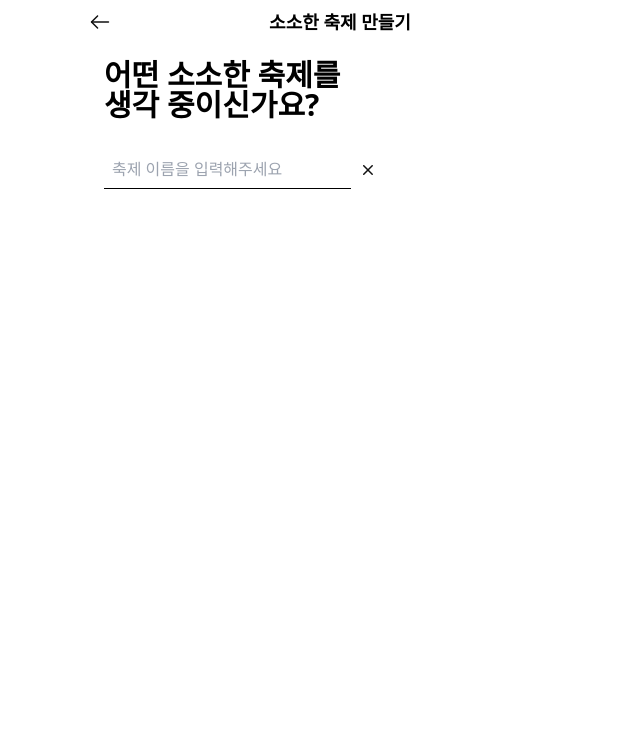
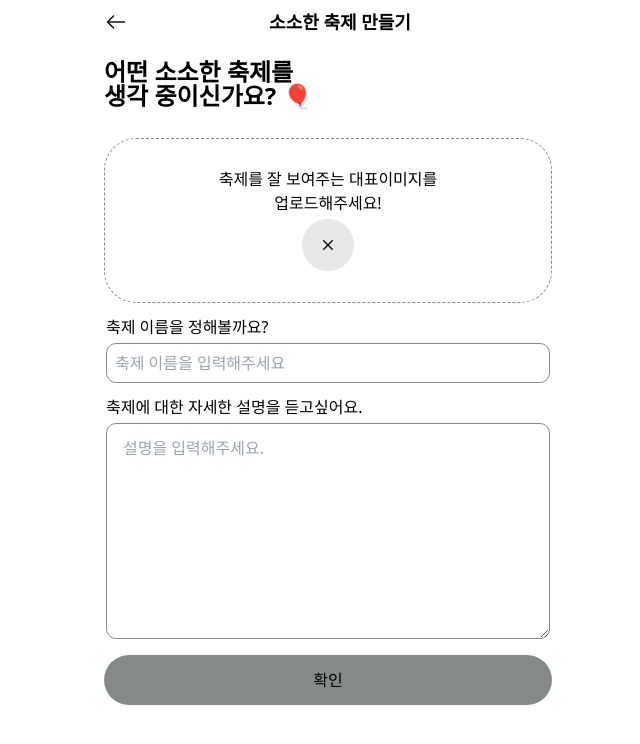
Before and after one commit to DND-Hi/FE, a Next.js app: page /new in a window 1280 px wide. Shown: the top 744 px of the page, without its empty margins (312-952 px from the left). Built offline with nearby package versions, Linux system fonts and the light colour scheme; no server answers.

Commit message:
feat: implement first form page

```diff
--- a/src/components/Map/Map_modal.tsx
+++ b/src/components/Map/Map_modal.tsx
@@ -32,7 +32,7 @@ const Map_modal: FC<Props> = ({}) => {
           <Icon_x />
         </button>
         <div className="w-full h-[220px] min-h-[220px] relative">
-          <Image fill src="/images/image4.png" alt="eventImage" />
+          <Image fill src="/images/image4.png" alt="eventImage" objectFit="contain" />
         </div>
         <div className="w-full h-auto flex flex-col gap-[12px] p-[18px] overflow-auto">
           <p className="text-[16px] font-bold">차 없는 잠수교 뚜벅뚜벅 축제</p>
--- /dev/null
+++ b/src/components/New/Form_firstPage.tsx
@@ -0,0 +1,108 @@
+import Icon_x from "@/icons/Icon_x";
+import { FestivalFormType } from "@/pages/new";
+import React, { ChangeEvent, ChangeEventHandler, FC, FormEvent } from "react";
+import { useFormContext } from "react-hook-form";
+import Image from "next/image";
+
+interface Props {
+  isFirstPage: boolean;
+  onNext: () => void;
+}
+
+const Form_firstPage: FC<Props> = ({ isFirstPage, onNext }) => {
+  const { register, setValue, watch } = useFormContext<FestivalFormType>();
+  const fileUplaodRef = React.useRef<HTMLInputElement>(null);
+
+  const handleFileUpload = async (e: ChangeEvent<HTMLInputElement>) => {
+    if (!e.target.files?.[0]) return;
+
+    setValue("imageFile", e.target.files?.[0]);
+    const reader = new FileReader();
+    reader.readAsDataURL(e.target.files?.[0]);
+    reader.onloadend = () => {
+      setValue("imagePreview", reader.result as string);
+    };
+  };
+
+  const handleOnFileClick = () => {
+    fileUplaodRef.current?.click();
+  };
+
+  const handleOnNext = () => {
+    onNext();
+  };
+
+  return (
+    <div className="w-full h-auto overflow-auto flex flex-col gap-[16px]">
+      <div className="w-full">
+        <button
+          className="w-full border-[1px] border-darkGray border-dashed h-[165px] flex  flex-col justify-center items-center rounded-[32px] gap-[8px]"
+          onClick={handleOnFileClick}
+          type="button"
+        >
+          {!!watch("imagePreview") ? (
+            <div className="relative w-full h-[165px]">
+              <Image
+                fill
+                objectFit="contain"
+                src={watch("imagePreview") as string}
+                alt="festivalImage"
+              />
+            </div>
+          ) : (
+            <>
+              <p>축제를 잘 보여주는 대표이미지를</p>
+              <p>업로드해주세요!</p>
+              <div className="w-[52px] h-[52px] rounded-full bg-darkGray/20 flex justify-center items-center">
+                <Icon_x />
+              </div>
+            </>
+          )}
+        </button>
+        <input
+          type="file"
+          ref={fileUplaodRef}
+          className="hidden"
+          accept="image/*"
+          onChange={(e) => handleFileUpload(e)}
+        />
+      </div>
+
+      <div className="flex flex-col items-start gap-[8px] w-full px-[2px]">
+        <label htmlFor="">축제 이름을 정해볼까요?</label>
+        <input
+          className="border-[1px] border-darkGray px-[8px] py-[8px] rounded-[10px] p-[16px] w-full focus:ring-primary focus:ring-1 focus:outline-none focus:border-none"
+          type="text"
+          placeholder="축제 이름을 입력해주세요"
+          {...register("title")}
+        />
+      </div>
+
+      <div className="flex flex-col items-start gap-[8px] w-full px-[2px]">
+        <label className="w-full" htmlFor="">
+          축제에 대한 자세한 설명을 듣고싶어요.
+        </label>
+        <textarea
+          id="festival-description"
+          className="w-full p-[16px] border-[1px] border-darkGray rounded-[10px] h-[216px]  focus:ring-primary focus:ring-1 focus:outline-none focus:border-none"
+          placeholder="설명을 입력해주세요."
+          maxLength={300}
+          {...register("description")}
+        ></textarea>
+      </div>
+
+      <button
+        className="px-[16px] py-[8px] bg-primary rounded-full h-[50px] disabled:bg-darkGray disabled:cursor-not-allowed"
+        type="button"
+        onClick={handleOnNext}
+        disabled={
+          !watch("title") || !watch("description") || !watch("imageFile")
+        }
+      >
+        확인
+      </button>
+    </div>
+  );
+};
+
+export default Form_firstPage;
--- a/src/pages/index.tsx
+++ b/src/pages/index.tsx
@@ -7,6 +7,7 @@ import Footer from "@/components/Footer";
 import Map_detailOverlay from "@/components/Map/Map_detailOverlay";
 import Map_ongoing from "@/components/Map/Map_ongoing";
 import useKeywordStore from "@/store/keywordStore";
+import Map_modal from "@/components/Map/Map_modal";
 
 const Home = () => {
   const inputRef = React.useRef<HTMLInputElement | null>(null);
@@ -99,6 +100,8 @@ const Home = () => {
           />
         </MarkerClusterer> */}
 
+        <Map_modal />
+
         {!state.isLoading && <MapMarker position={state.center}></MapMarker>}
       </Map>
 
--- a/src/pages/new/index.tsx
+++ b/src/pages/new/index.tsx
@@ -1,10 +1,11 @@
+import Form_firstPage from "@/components/New/Form_firstPage";
 import Icon_arrowLeft from "@/icons/Icon_arrowLeft";
 import Icon_x from "@/icons/Icon_x";
 import { useRouter } from "next/router";
 import React from "react";
-import { useForm } from "react-hook-form";
+import { FormProvider, useForm } from "react-hook-form";
 
-interface FestivalFormType {
+export interface FestivalFormType {
   title: string;
   description: string;
   host: string;
@@ -12,9 +13,14 @@ interface FestivalFormType {
   latitude: 0;
   startAt: Date | null;
   finishAt: Date | null;
+  cost: number;
+  imageUrl: string;
+  imageFile: File | null;
+  imagePreview: string | null;
 }
 
 const EventNew = () => {
+  const [isFirstPage, setIsFirstPage] = React.useState(true);
   const router = useRouter();
 
   const formMethods = useForm<FestivalFormType>({
@@ -26,13 +32,17 @@ const EventNew = () => {
       latitude: 0,
       startAt: null,
       finishAt: null,
+      cost: 0,
+      imageUrl: "",
+      imageFile: null,
+      imagePreview: null,
     },
   });
   const { register, setValue } = formMethods;
 
   return (
     <main className="w-full h-full bg-white">
-      <header className="w-full flex justify-between h-[44px] items-center">
+      <header className="w-full flex justify-between h-[44px] items-center px-[16px]">
         <button type="button" onClick={() => router.push("/")}>
           <Icon_arrowLeft />
         </button>
@@ -41,23 +51,20 @@ const EventNew = () => {
       </header>
       <section className="w-full h-full  p-[16px]">
         <div className="flex flex-col items-start">
-          <p className="text-[30px] font-bold">어떤 소소한 축제를 </p>
-          <p className="text-[30px] font-bold">생각 중이신가요?</p>
+          <p className="text-[24px] font-bold">어떤 소소한 축제를 </p>
+          <p className="text-[24px] font-bold">생각 중이신가요? 🎈</p>
         </div>
 
-        <form className="w-full flex justify-center">
-          <div className="w-full flex items-center pt-[30px] max-w[]">
-            <input
-              className="border-b-[1px] border-dark px-[8px] py-[8px]"
-              type="text"
-              placeholder="축제 이름을 입력해주세요"
-              {...register}
-            />
-            <button onClick={() => setValue("title", "")}>
-              <Icon_x />
-            </button>
-          </div>
-        </form>
+        <FormProvider {...formMethods}>
+          <form className="w-full flex flex-col justify-between gap-[16px] py-[30px]">
+            {isFirstPage ? (
+              <Form_firstPage
+                isFirstPage={isFirstPage}
+                onNext={() => setIsFirstPage(false)}
+              />
+            ) : null}
+          </form>
+        </FormProvider>
       </section>
     </main>
   );
```
